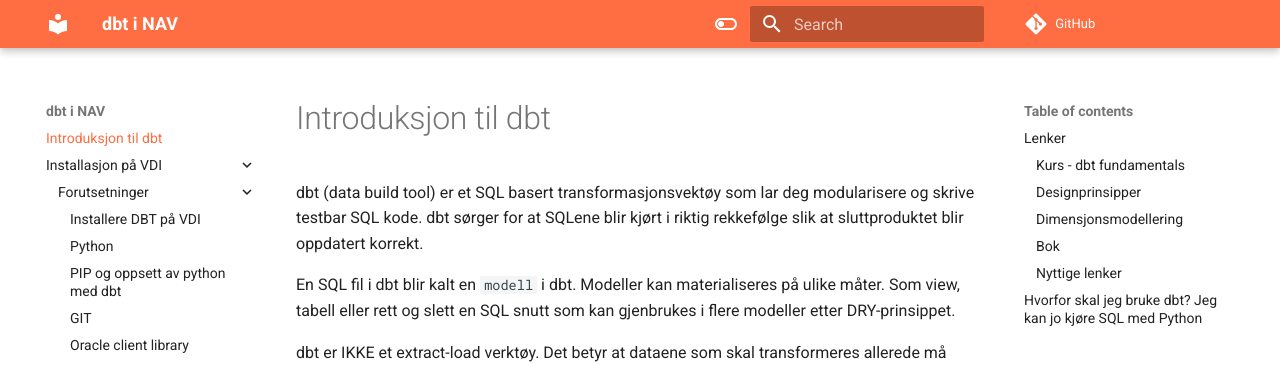
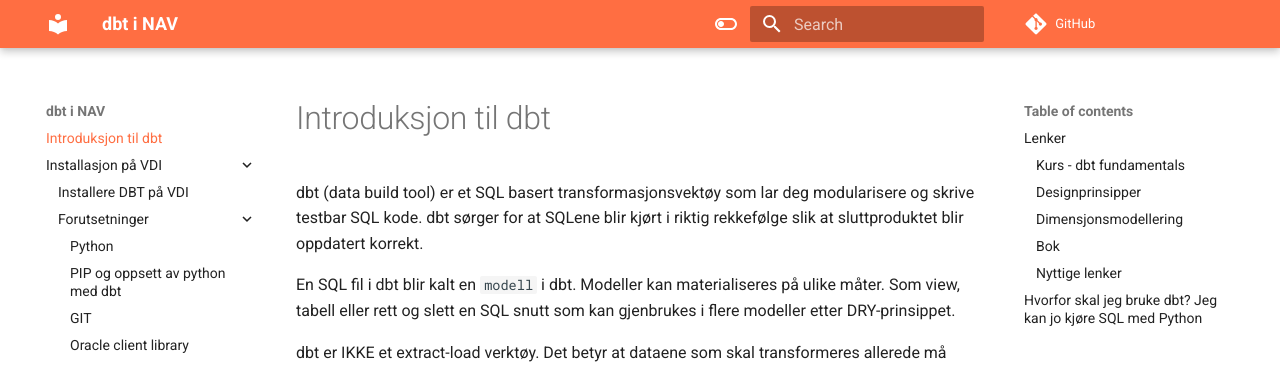
Before and after one commit to navikt/dbt-i-nav, an MkDocs documentation site: the page built from docs/index.md, in a window 1280 px wide. Shown: the top 365 px of the page. Built offline with MkDocs 1.6.1 and Material for MkDocs 9.7.7, drawn with Linux system fonts in a browser that asks for light colours; comment, search, counter and statistics services are not loaded.

Commit message:
Flytter oversikt ett hakk opp

```diff
--- a/mkdocs.yml
+++ b/mkdocs.yml
@@ -6,8 +6,8 @@
 nav:
   - Introduksjon til dbt: 'index.md'
   - Installasjon på VDI:
+      - 'Installasjon-på-VDI/installere.md'
       - Forutsetninger:
-          - Installasjon-på-VDI/installere.md
           - Installasjon-på-VDI/python.md
           - Installasjon-på-VDI/pip-og-oppsett.md
           - Installasjon-på-VDI/git.md
```
